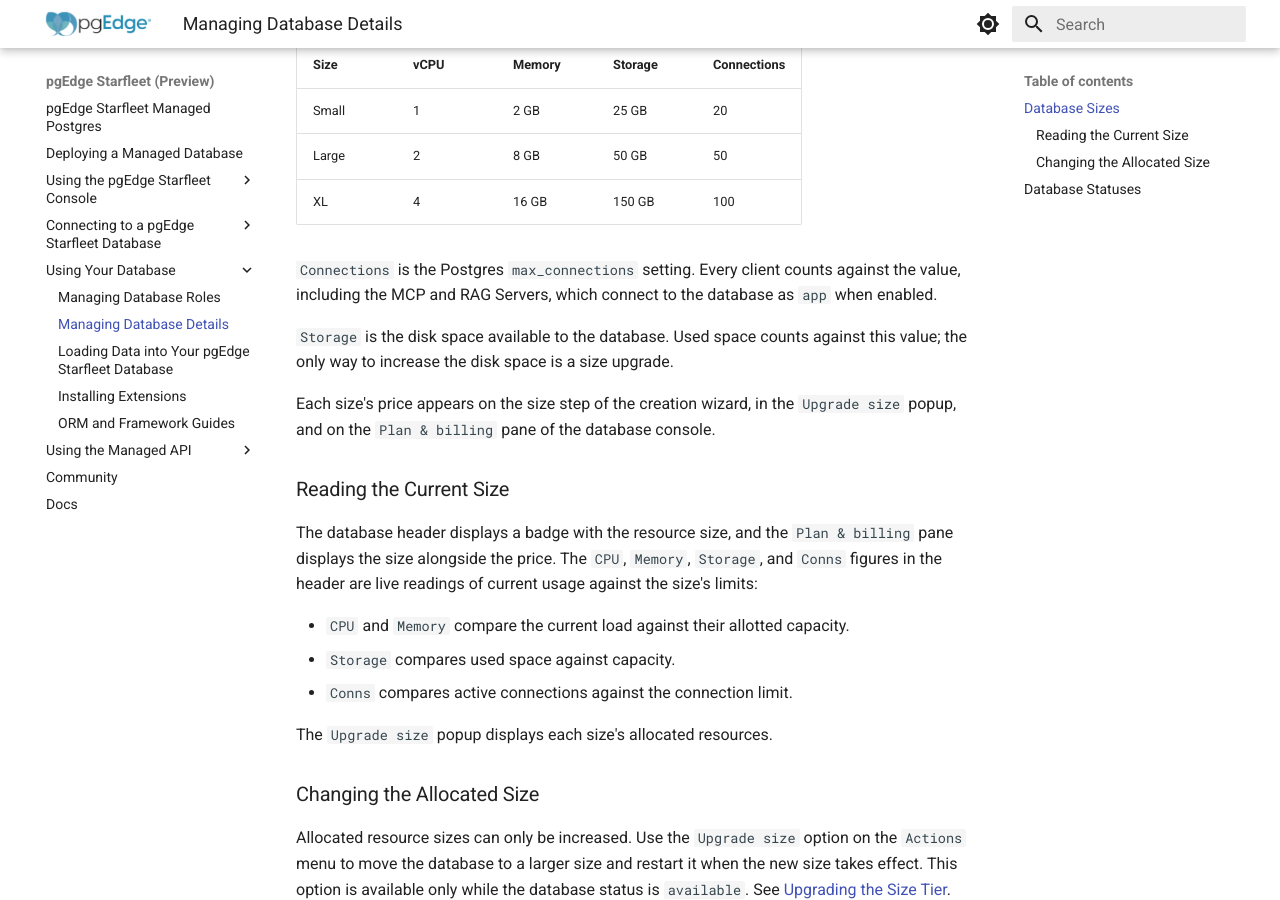
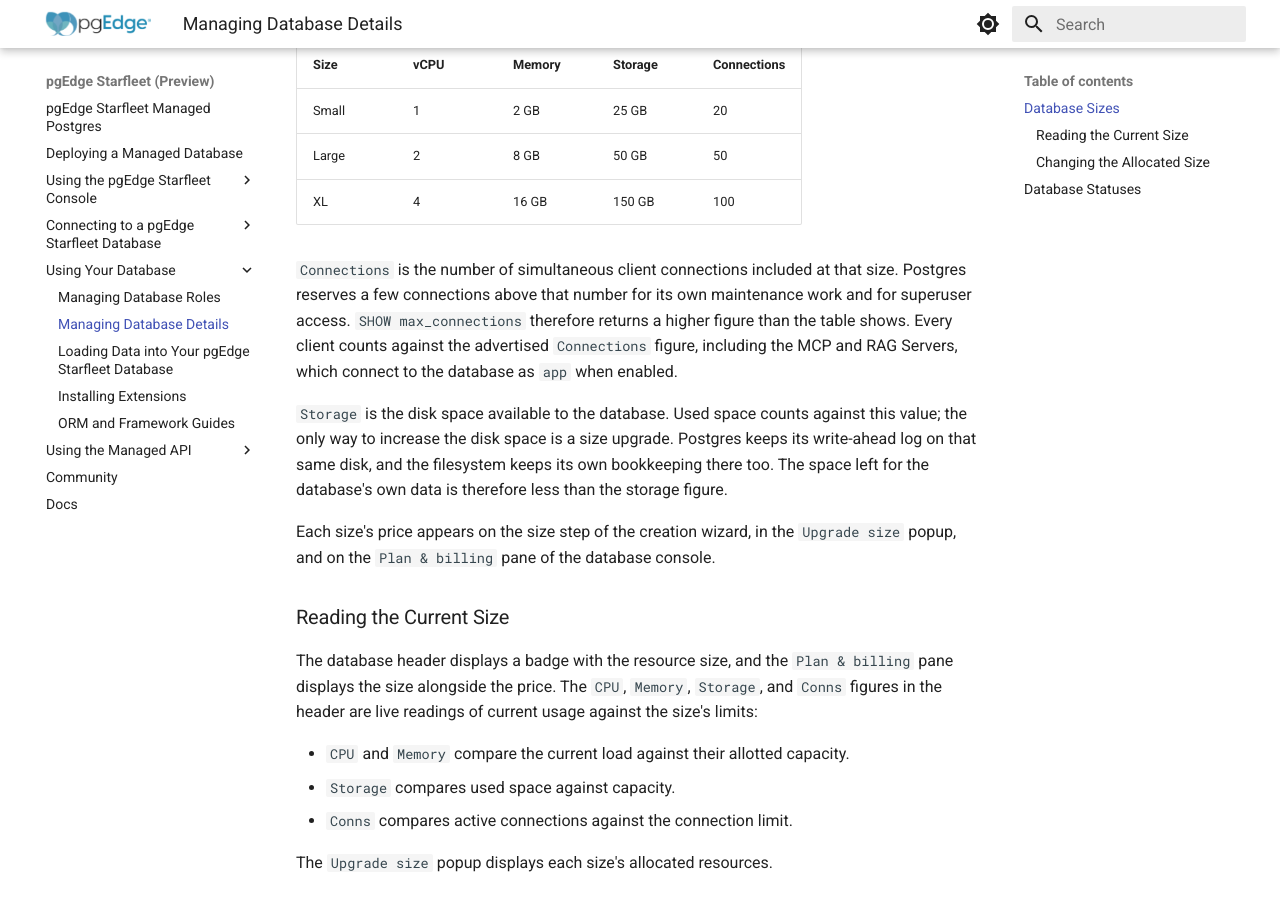
Before and after one commit to pgEdge/pgedge-starfleet-docs, an MkDocs documentation site: the page built from docs/using_database/database_details.md, in a window 1280 px wide and 900 px high, scrolled down 414 px. Built offline with MkDocs 1.6.1 and Material for MkDocs 9.7.7, drawn with Linux system fonts in a browser that asks for light colours.

Commit message:
docs: correct Connections and add Storage overhead caveat
Connections was described as the literal Postgres max_connections
setting; it's the advertised/sold count, and Postgres renders
max_connections higher to reserve room for its own maintenance
work and superuser access. Storage now notes that WAL and
filesystem bookkeeping leave less usable space than the disk size.

```diff
--- a/docs/using_database/database_details.md
+++ b/docs/using_database/database_details.md
@@ -18,13 +18,18 @@ The following table shows what each size provides:
 | Large | 2 | 8 GB | 50 GB | 50 |
 | XL | 4 | 16 GB | 150 GB | 100 |
 
-`Connections` is the Postgres `max_connections` setting. Every client counts
-against the value, including the MCP and RAG Servers, which connect to the
-database as `app` when enabled.
+`Connections` is the number of simultaneous client connections included
+at that size. Postgres reserves a few connections above that number for
+its own maintenance work and for superuser access. `SHOW max_connections`
+therefore returns a higher figure than the table shows. Every client
+counts against the advertised `Connections` figure, including the MCP
+and RAG Servers, which connect to the database as `app` when enabled.
 
 `Storage` is the disk space available to the database. Used space counts
 against this value; the only way to increase the disk space is a size
-upgrade.
+upgrade. Postgres keeps its write-ahead log on that same disk, and the
+filesystem keeps its own bookkeeping there too. The space left for the
+database's own data is therefore less than the storage figure.
 
 Each size's price appears on the size step of the creation wizard, in the
 `Upgrade size` popup, and on the `Plan & billing` pane of the database
```
